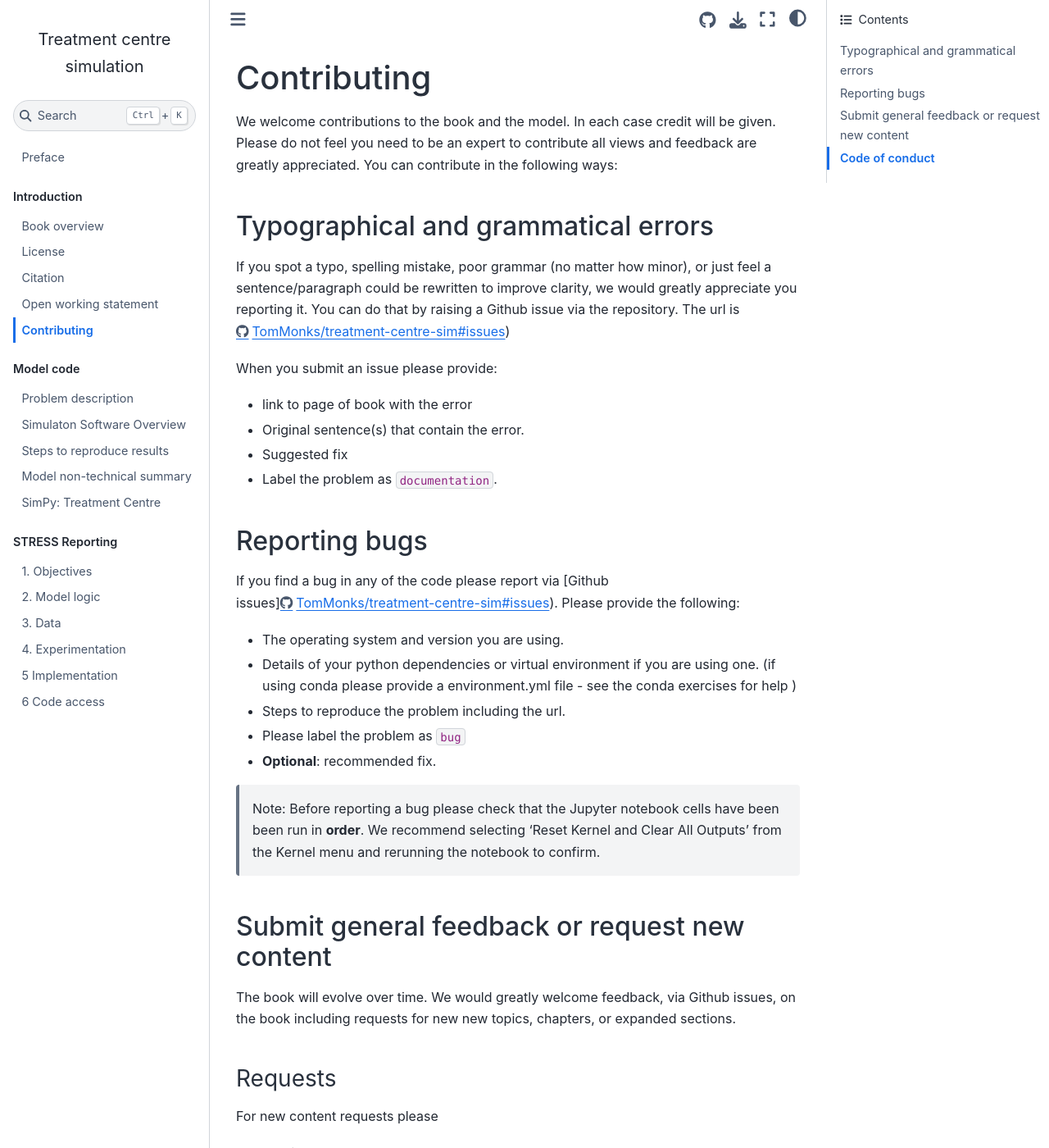
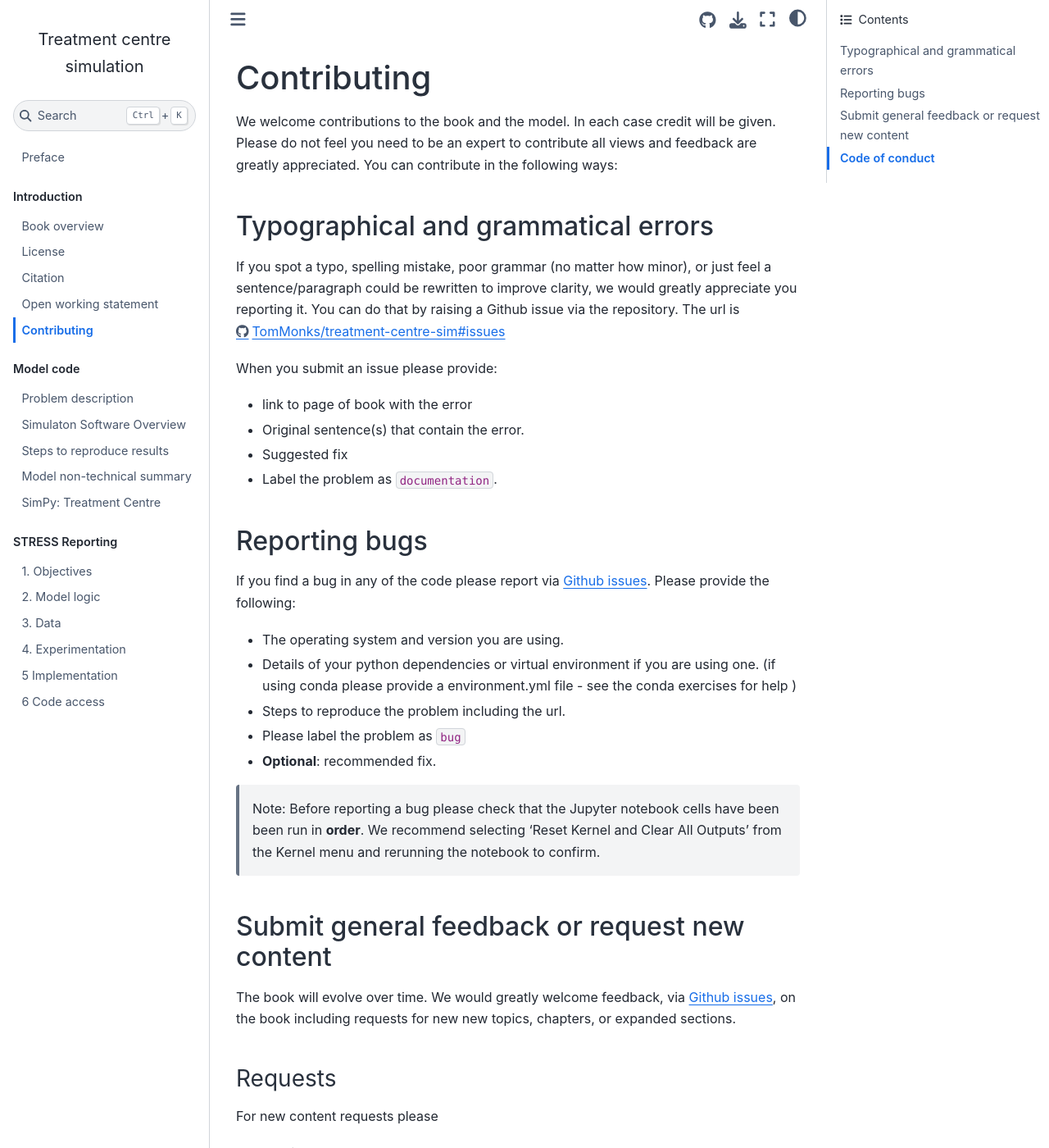
Before and after one commit to TomMonks/treatment-centre-sim, a Jupyter Book: the page built from content/01_introduction/05_contributing.md, in a window 1280 px wide and 1400 px high. Shown: the whole window at 82% size. Built offline with Jupyter Book 1.0.4 settings and Sphinx 7.4.7 and the Sphinx Book theme 1.1.4, drawn with Linux system fonts in a browser that asks for light colours; some of the changed lines change nothing that is shown.

Commit message:
INTRO: fix contributing links

```diff
--- a/content/01_introduction/05_contributing.md
+++ b/content/01_introduction/05_contributing.md
@@ -4,7 +4,7 @@ We welcome contributions to the book and the model.  In each case credit will be
 
 ## Typographical and grammatical errors
 
-If you spot a typo, spelling mistake, poor grammar (no matter how minor), or just feel a sentence/paragraph could be rewritten to improve clarity, we would greatly appreciate you reporting it.  You can do that by raising a Github issue via the repository.  The url is [https://github.com/TomMonks/treatment-centre-sim/issues](https://github.com/TomMonks/treatment-centre-sim/issues))
+If you spot a typo, spelling mistake, poor grammar (no matter how minor), or just feel a sentence/paragraph could be rewritten to improve clarity, we would greatly appreciate you reporting it.  You can do that by raising a Github issue via the repository.  The url is [https://github.com/TomMonks/treatment-centre-sim/issues](https://github.com/TomMonks/treatment-centre-sim/issues)
 
 When you submit an issue please provide:
 
@@ -15,7 +15,7 @@ When you submit an issue please provide:
 
 ## Reporting bugs
 
-If you find a bug in any of the code please report via [Github issues]https://github.com/TomMonks/treatment-centre-sim/issues).  Please provide the following:
+If you find a bug in any of the code please report via [Github issues](https://github.com/TomMonks/treatment-centre-sim/issues).  Please provide the following:
 
 * The operating system and version you are using.
 * Details of your python dependencies or virtual environment if you are using one. (if using conda please provide a environment.yml file - see the conda exercises for help )
@@ -27,7 +27,7 @@ If you find a bug in any of the code please report via [Github issues]https://gi
 
 ## Submit general feedback or request new content
 
-The book will evolve over time. We would greatly welcome feedback, via Github issues, on the book including requests for new new topics, chapters, or expanded sections.
+The book will evolve over time. We would greatly welcome feedback, via [Github issues](https://github.com/TomMonks/treatment-centre-sim/issues), on the book including requests for new new topics, chapters, or expanded sections.
 
 ### Requests
 
```
